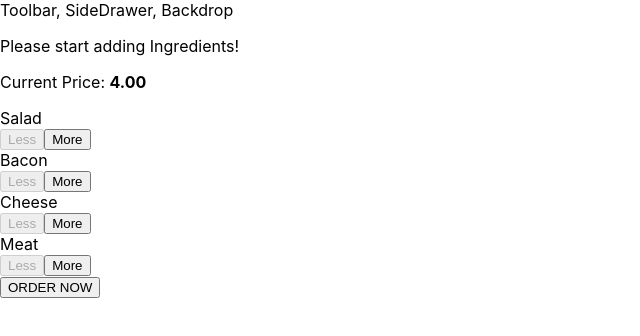
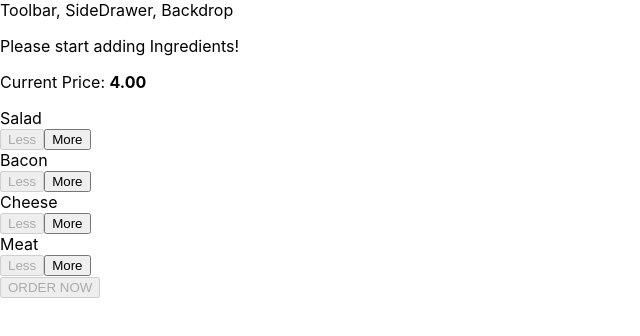
Before and after one commit to itsamanverma/burgerbuilder_reactapp, a React app: page / in a window 1280 px wide. Shown: the top 336 px of the page, without its empty margins (0-640 px from the left). Built offline with nearby package versions, Linux system fonts and the light colour scheme.

Commit message:
add the order now button base on the ingredient selected

```diff
--- a/src/components/BuildControls/BuildControl/BuildControl.css
+++ b/src/components/BuildControls/BuildControl/BuildControl.css
@@ -14,6 +14,7 @@
     border: 1px solid #aa6817;
     cursor: pointer;
     outline: none;
+    border-radius: 8px;
 }
 
 .BuildControl button:disabled {
--- a/src/components/BuildControls/BuildControls.js
+++ b/src/components/BuildControls/BuildControls.js
@@ -20,7 +20,10 @@ const buildControls = (props) => (
                 removed ={() => props.ingredientRemoved(ctrl.type)}
                 disabled = {props.disabled[ctrl.type]} />
         ))}
-        <button className={classes.OrderButton}>ORDER NOW</button>
+        <button
+         className={classes.OrderButton}
+         disabled={!props.purchasable}>ORDER NOW
+        </button>
     </div>
 );
 
--- a/src/containers/BurgerBuilder/BurgerBuilder.js
+++ b/src/containers/BurgerBuilder/BurgerBuilder.js
@@ -20,7 +20,19 @@ class BurgerBuilder extends Component{
             cheese:0,
             meat:0
         },
-        totalPrice : 4
+        totalPrice : 4,
+        purchasable : false
+    }
+
+    updatePurchaseState (ingredients) {
+        const sum = Object.keys(ingredients)
+                    .map( igKey => {
+                        return ingredients[igKey];
+                    })
+                    .reduce((sum ,el) => {
+                        return sum + el;
+                    }, 0);
+                    this.setState({purchasable:sum >0 });
     }
 
     addIngredientHandler = (type) =>  {
@@ -37,6 +49,7 @@ class BurgerBuilder extends Component{
             totalPrice: newPrice,
             ingredients: updatedIngredients
         });
+        this.updatePurchaseState(updatedIngredients);
     }
 
     removeIngredientHandler = (type) => {
@@ -56,6 +69,7 @@ class BurgerBuilder extends Component{
             totalPrice: newPrice,
             ingredients: updatedIngredients
         });
+        this.updatePurchaseState(updatedIngredients);
     }
 
     render () {
@@ -72,6 +86,7 @@ class BurgerBuilder extends Component{
                 ingredientAdded = {this.addIngredientHandler}
                 ingredientRemoved = {this.removeIngredientHandler}
                 disabled = {disabledInfo}
+                purchasable ={this.state.purchasable}
                 price = {this.state.totalPrice} />
             </Wrapper>
         );
```
